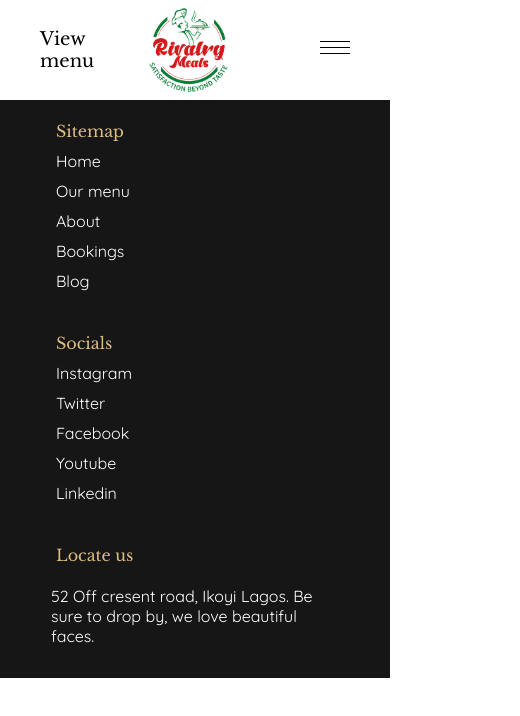
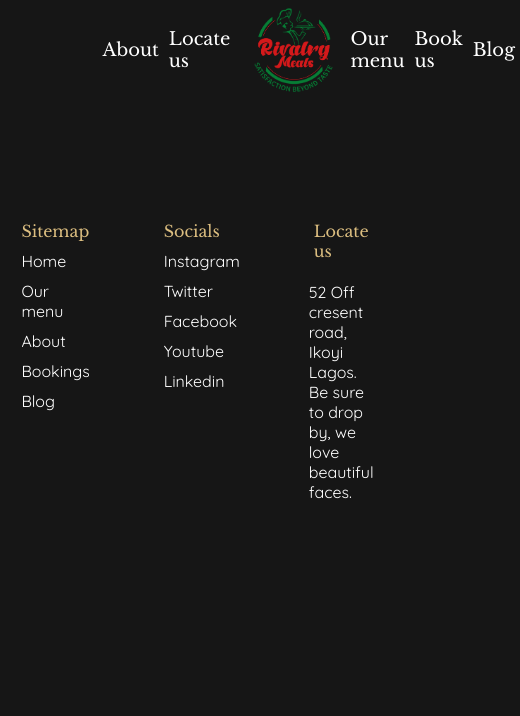
Before and after one commit to tochukwu19/Rivalry-Meals, an Eleventy site: page menu.html in a window 390 px wide. Shown: the whole page, 520 px wide, since content can reach past the window. Built offline with nearby package versions, Linux system fonts and the light colour scheme; Eleventy itself is replaced by a stand-in of ours; files that its build step writes are made by us from their sources; files whose address does not match are found by name.

Commit message:
Done with the linking

```diff
--- a/_includes/default-layout.njk
+++ b/_includes/default-layout.njk
@@ -2,27 +2,10 @@
 <head>
     <meta charset="UTF-8">
     <meta name="viewport" content="width=device-width, initial-scale=1.0">
-    <link rel="stylesheet" href="/assets/style.css">
     <link href="https://fonts.googleapis.com/css?family=Libre+Baskerville|Quicksand&display=swap" rel="stylesheet">
 </head>
 <body>
 
-    <nav>
-        <div class="nav-menu">
-            <li class="show"><a href="#">View menu</a></li>
-            <li class="hide"><a href="#">About</a></li>
-            <li class="hide"><a href="#">Locate us</a></li>
-            <a href="#"><img class="logo" src="assets/images/RIVAL MEALS APPROVED-01.png"></a>
-            <li class="hide"><a href="#">Our menu</a></li>
-            <li class="hide"><a href="#">Book us</a></li>
-            <li class="hide"><a href="#blog">Blog</a></li>
-            <li class="show hamburger">
-                    <div class="ham ham1"></div>
-                    <div class="ham ham2"></div>
-                    <div class="ham ham3"></div>
-            </li>
-
-    </nav>
 
     <script src="/assets/script.js"></script>
     {{content | safe}}
--- /dev/null
+++ b/assets/menu.css
@@ -0,0 +1,126 @@
+body {
+    background-color: #161616 !important;
+    padding: 0;
+    margin: 0;
+    font-family: var(--font-family1);
+    overflow-x: hidden;
+
+}
+
+:root {
+    --font-family1: 'Libre Baskerville',
+        serif;
+    --font-family2: 'Quicksand',
+        serif;
+}
+
+nav {
+    display: flex;
+    justify-content: center;
+}
+
+.nav-menu {
+    height: 100px;
+    width: 50%;
+    display: flex;
+    justify-content: space-around;
+    align-items: center;
+    font-size: 18px;
+}
+
+.nav-menu>li>a {
+    text-decoration: none;
+    color: #fff;
+}
+
+.nav-menu>li {
+    list-style-type: none;
+    padding: 5px;
+}
+
+.nav-menu>li:hover {
+    border-bottom: 1px solid #fff;
+}
+
+.logo {
+    width: 110px;
+    height: 100px;
+}
+
+.show {
+    display: none;
+}
+
+.hamburger {
+    padding: 30px;
+    z-index: 5;
+    cursor: pointer;
+    width: auto !important;
+}
+
+.hamburger:hover {
+    border-bottom: none !important;
+}
+
+.ham {
+    background-color: #fff;
+    width: 30px;
+    height: 1px;
+    margin-bottom: 5px;
+    transition: 0.5s;
+}
+
+.ham-tilt-left {
+    transform: rotate(45deg) translateX(-5px) translateY(-5px);
+    width: 30px !important;
+
+}
+
+.ham-no-show {
+    opacity: 0;
+    transform: translateX(10px);
+}
+
+.ham-tilt-right {
+    transform: rotate(-45deg) translateX(-7px) translateY(5px);
+}
+
+
+/* Footer */
+footer {
+    height: 350px;
+    background-color: #161616;
+    width: 100%;
+    display: flex;
+    align-items: center;
+    justify-content: center;
+    padding-top: 100px;
+}
+
+.flex-container {
+    display: flex;
+    justify-content: center;
+    align-items: flex-start;
+    color: #fff;
+    height: 350px;
+}
+
+.list {
+    padding: 0 2em;
+}
+
+.list ul {
+    list-style-type: none;
+    font-family: var(--font-family2);
+    padding: 0 !important;
+}
+
+.list ul li {
+    padding: 5px 5px;
+}
+
+.foot-head {
+    color: #DCBE80;
+    font-family: var(--font-family1);
+    padding-bottom: 10px;
+}
--- a/assets/style.css
+++ b/assets/style.css
@@ -120,7 +120,7 @@ nav {
 }
 
 .off-img1 {
-    width: 500px;
+    width: 450px;
 }
 
 .hero a {
--- a/menu.html
+++ b/menu.html
@@ -8,7 +8,26 @@ layout: default-layout.njk
     <meta charset="UTF-8">
     <meta name="viewport" content="width=device-width, initial-scale=1.0">
     <title>Menu</title>
+    <link rel="stylesheet" href="/assets/menu.css">
 </head>
 <body>
+    <nav>
+        <div class="nav-menu">
+            <li class="show"><a href="#">View menu</a></li>
+            <li class="hide"><a href="#">About</a></li>
+            <li class="hide"><a href="#">Locate us</a></li>
+            <a href="/index.html"><img class="logo" src="../assets/images/RIVAL MEALS APPROVED-01.png"></a>
+            <li class="hide"><a href="../menu">Our menu</a></li>
+            <li class="hide"><a href="#">Book us</a></li>
+            <li class="hide"><a href="#blog">Blog</a></li>
+            <li class="show hamburger">
+                <div class="ham ham1"></div>
+                <div class="ham ham2"></div>
+                <div class="ham ham3"></div>
+            </li>
+
+    </nav>
+
+
 </body>
 </html>
```
Also changed, not shown: index.html (+18 -0 lines), .eleventy.js.
